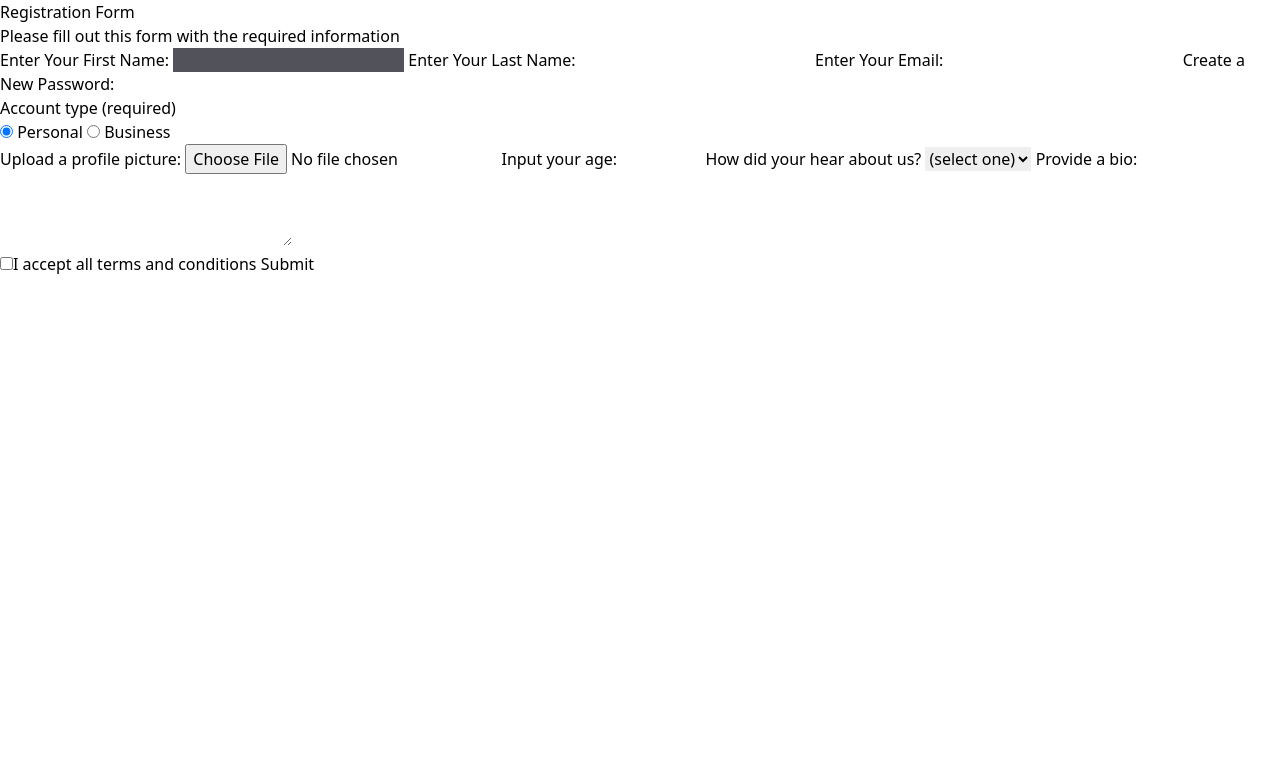
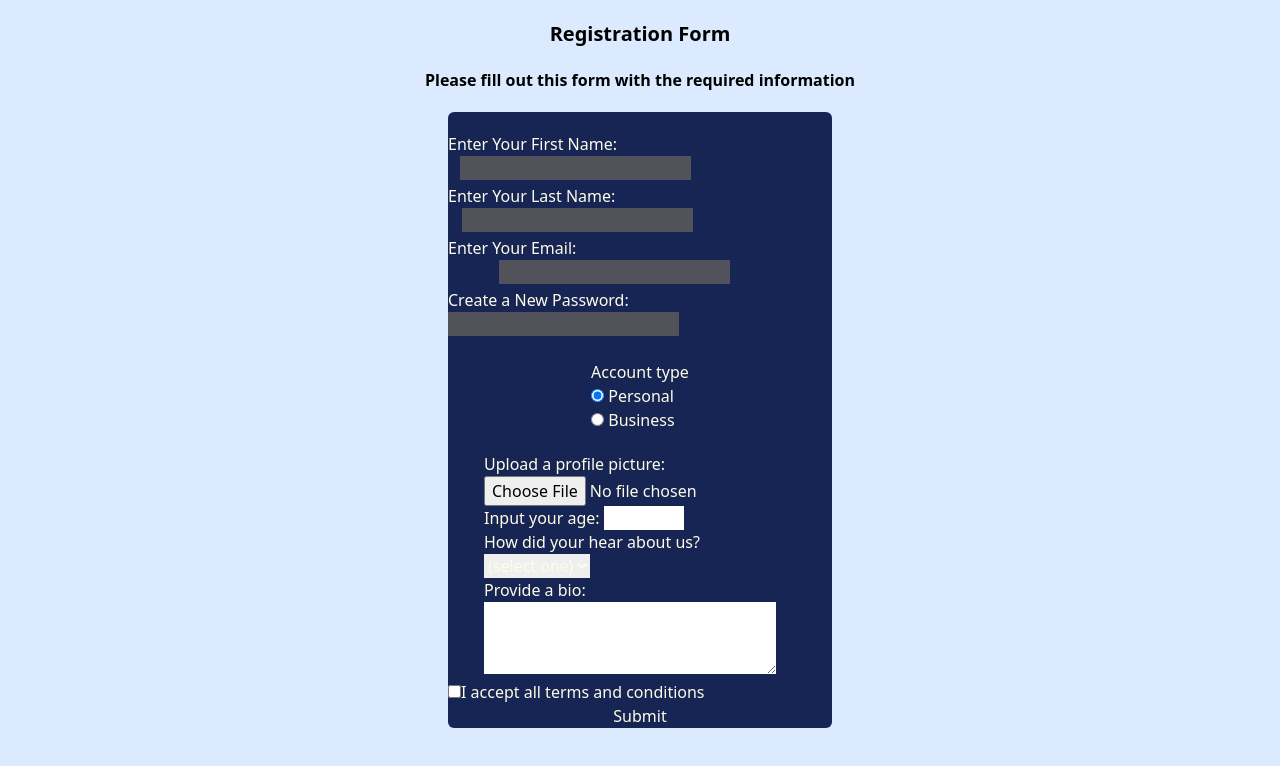
Before and after one commit to ErikaSkalicka/taillwind-form, a website: page src/index.html in a window 1280 px wide. Drawn offline with Linux system fonts and the light colour scheme.

Commit message:
styling first fields

```diff
--- a/src/index.html
+++ b/src/index.html
@@ -6,23 +6,26 @@
     <link href="./output.css" rel="stylesheet">
     <title>Registration Form</title>
 </head>
-<body>
-    <h1>Registration Form</h1>
-    <p>Please fill out this form with the required information</p>
+<body class="bg-blue-100" >
+    <h1 class="flex justify-center mt-5 mb-5 text-xl font-bold">Registration Form</h1>
+    <p class="text-center mt-5 mb-5 font-bold">Please fill out this form with the required information</p>
 
-    <form action="">
-        <fieldset>
-            <label for="first-name">Enter Your First Name: <input type="text" id="first-name" name="first-name" required class="bg-zinc-600"></label>
-            <label for="second-name">Enter Your Last Name: <input type="text" id="second-name" name="second-name" required></label>
-            <label for="email">Enter Your Email: <input type="email" id="email" name="email" required></label>
-            <label for="new-password">Create a New Password: <input type="password" id="new-password" name="new-password" pattern="[a-z0-9]{8,}" required></label>
+    <form action="" class="flex flex-col m-auto pt-5 bg-blue-950 w-96 text-yellow-50 rounded-md">
+        <fieldset class="flex flex-col mb-5 m-auto">
+            <label class="mb-1"  for="first-name">Enter Your First Name: <input type="text" id="first-name" name="first-name" required class="bg-zinc-600 outline-none ml-3"></label>
+            <label class="mb-1" for="second-name">Enter Your Last Name: <input type="text" id="second-name" name="second-name" required
+            class="bg-zinc-600 outline-none ml-[14px]"></label>
+            <label class="mb-1" for="email">Enter Your Email: <input type="email" id="email" name="email" required
+            class="bg-zinc-600 outline-none ml-[51px]"></label>
+            <label class="mb-1" for="new-password">Create a New Password: <input type="password" id="new-password" name="new-password" pattern="[a-z0-9]{8,}" required
+            class="bg-zinc-600 outline-none"></label>
         </fieldset>
-        <fieldset>
-            <legend>Account type (required)</legend>
-            <label for="personal-accout"><input type="radio" id="personal-accout" name="account-type" checked> Personal</label>
-            <label for="business-account"><input type="radio" id="business-account" name="account-type"> Business</label>
+        <fieldset class="flex flex-col m-auto mb-5">
+            <legend>Account type</legend>
+            <label  for="personal-accout"><input type="radio" id="personal-accout" name="account-type" checked> Personal</label>
+            <label  for="business-account"><input type="radio" id="business-account" name="account-type"> Business</label>
         </fieldset>
-        <fieldset>
+        <fieldset class="flex flex-col w-8 m-auto  border-gray-700">
             <label for="profile-picture">Upload a profile picture: <input type="file" id="profile-picture" name="file"></label>
             <label for="age">Input your age: <input type="number" name="age" min="13" max="90"></label>
             <label for="referrer">How did your hear about us?
```
Also changed, not shown: src/output.css.
